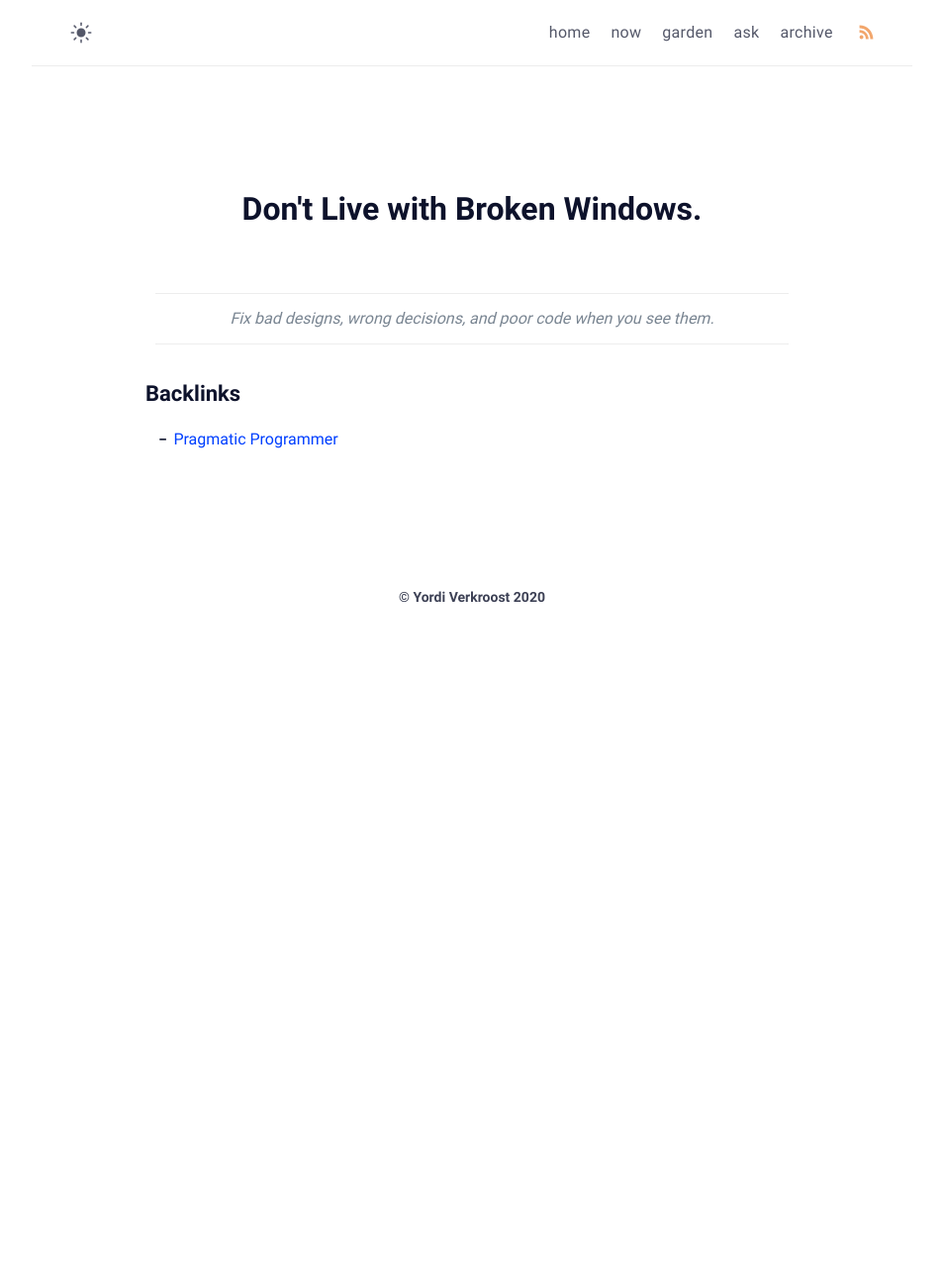
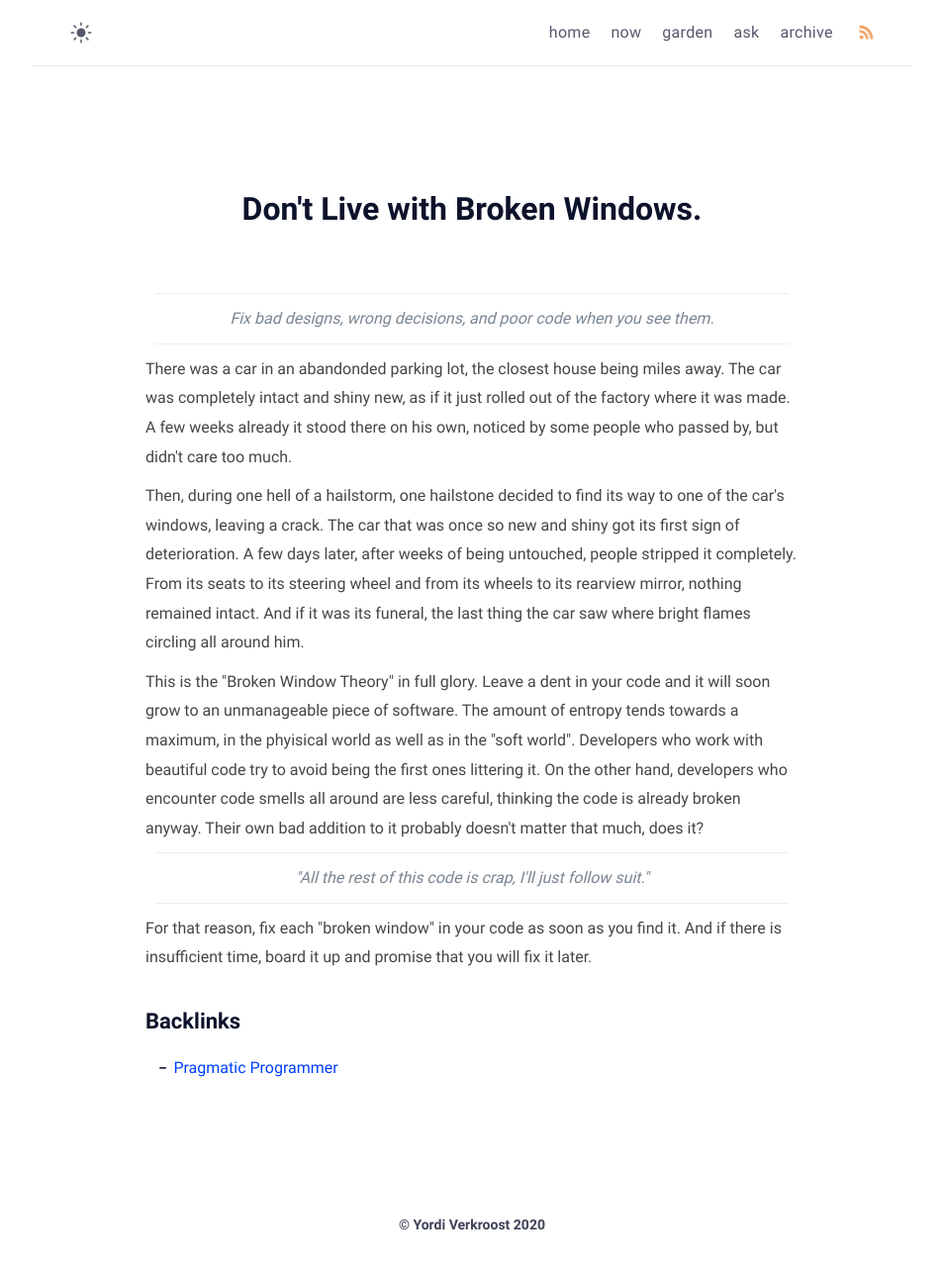
Before and after one commit to heymichal/heymichal.github.io, a Jekyll site: the page built from garden/don-t-live-with-broken-windows.html, in a window 1280 px wide. Shown: the whole page at 99% size, without its empty margins (163-1116 px from the left). Built offline with Jekyll 4.4.1, drawn with Linux system fonts in a browser that asks for light colours; before the commit the page ends 900 px from its top, so only the background shows below that.

Commit message:
Update broken windows garden

```diff
--- a/garden/don-t-live-with-broken-windows.html
+++ b/garden/don-t-live-with-broken-windows.html
@@ -7,6 +7,18 @@ comments: false
 <div id="content"><blockquote>
   <p>Fix bad designs, wrong decisions, and poor code when you see them.</p>
 </blockquote>
+
+<p>There was a car in an abandonded parking lot, the closest house being miles away. The car was completely intact and shiny new, as if it just rolled out of the factory where it was made. A few weeks already it stood there on his own, noticed by some people who passed by, but didn't care too much.</p>
+
+<p>Then, during one hell of a hailstorm, one hailstone decided to find its way to one of the car's windows, leaving a crack. The car that was once so new and shiny got its first sign of deterioration. A few days later, after weeks of being untouched, people stripped it completely. From its seats to its steering wheel and from its wheels to its rearview mirror, nothing remained intact. And if it was its funeral, the last thing the car saw where bright flames circling all around him.</p>
+
+<p>This is the "Broken Window Theory" in full glory. Leave a dent in your code and it will soon grow to an unmanageable piece of software. The amount of entropy tends towards a maximum, in the phyisical world as well as in the "soft world". Developers who work with beautiful code try to avoid being the first ones littering it. On the other hand, developers who encounter code smells all around are less careful, thinking the code is already broken anyway. Their own bad addition to it probably doesn't matter that much, does it?</p>
+
+<blockquote>
+  <p>"All the rest of this code is crap, I'll just follow suit."</p>
+</blockquote>
+
+<p>For that reason, fix each "broken window" in your code as soon as you find it. And if there is insufficient time, board it up and promise that you will fix it later.</p>
 
 <div class="backlinks">
 
```
